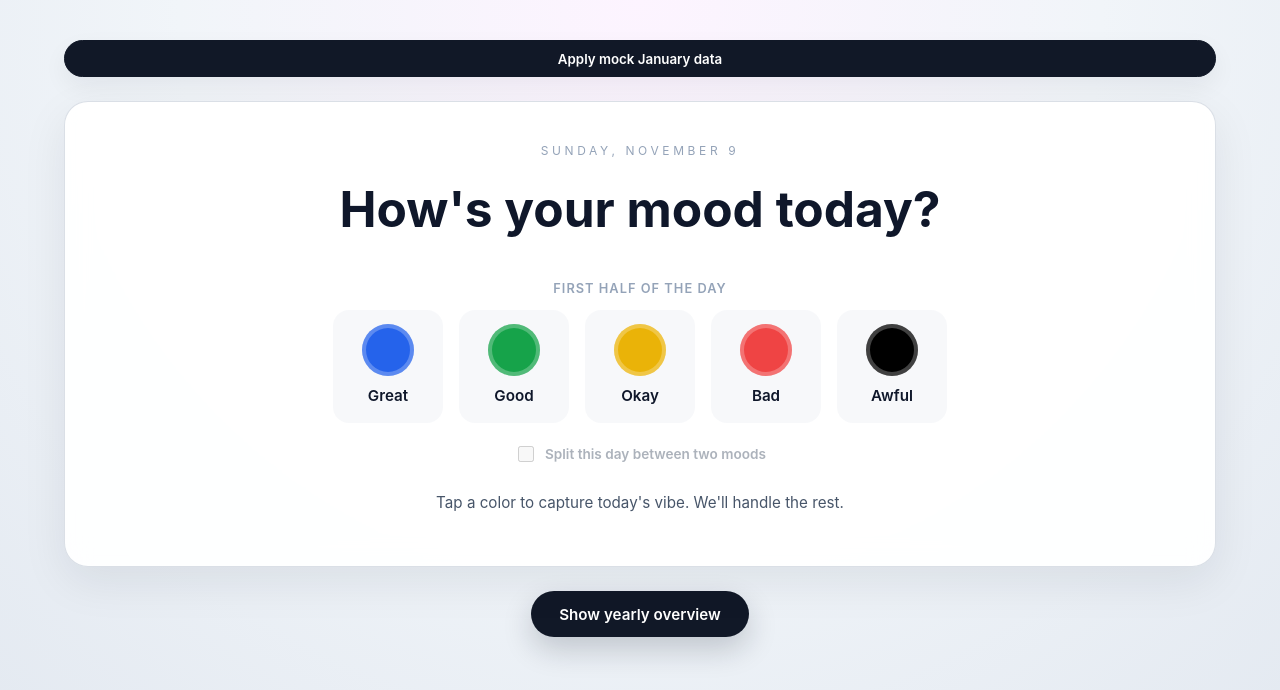
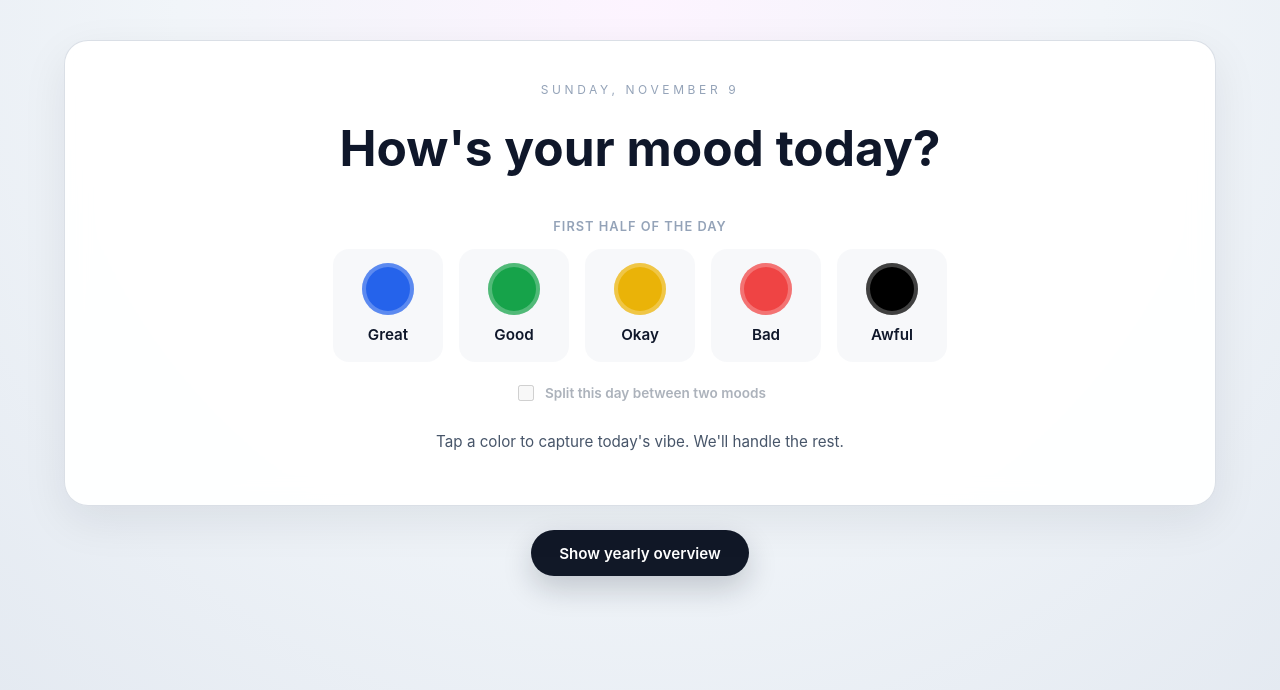
Before and after one commit to jorge-ramirez-purpose/Daily-Mood-Tracker, a React (Vite) app in the folder client/: page / in a window 1280 px wide. Shown: the top 690 px of the page. Built offline with nearby package versions, Linux system fonts and the light colour scheme.

Commit message:
Update App.tsx

```diff
--- a/client/src/App.tsx
+++ b/client/src/App.tsx
@@ -129,16 +129,9 @@ const App = () => {
     });
   };
 
-  const handleApplyMockData = () => {
-    setEntries({ ...DEFAULT_ENTRIES });
-  };
-
   return (
     <div className="app">
       <div className="app__container">
-        <button type="button" className="app__button app__button--primary" onClick={handleApplyMockData}>
-          Apply mock January data
-        </button>
         <DailyMoodSelector
           moods={MOODS}
           primaryMood={primaryMood}
```
